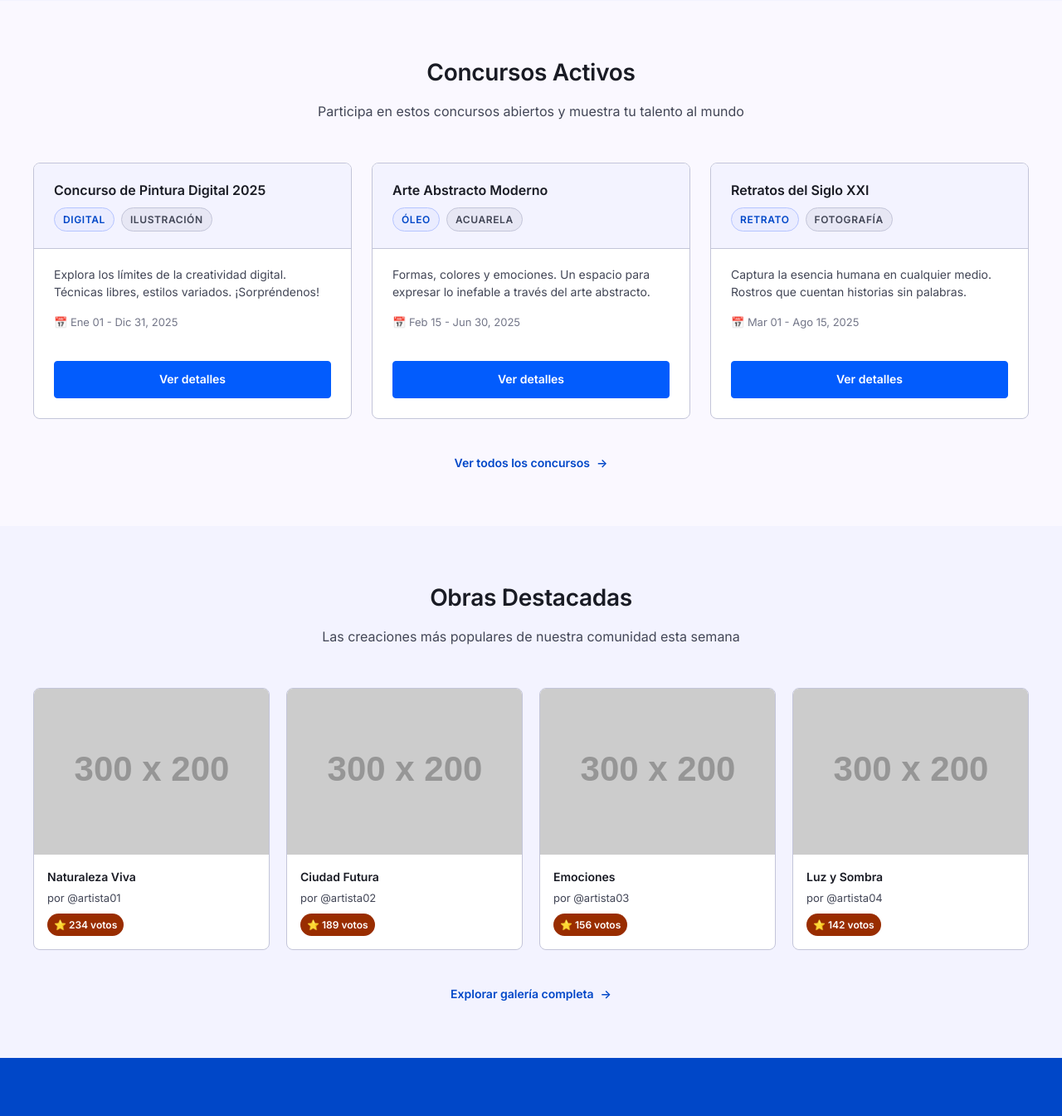
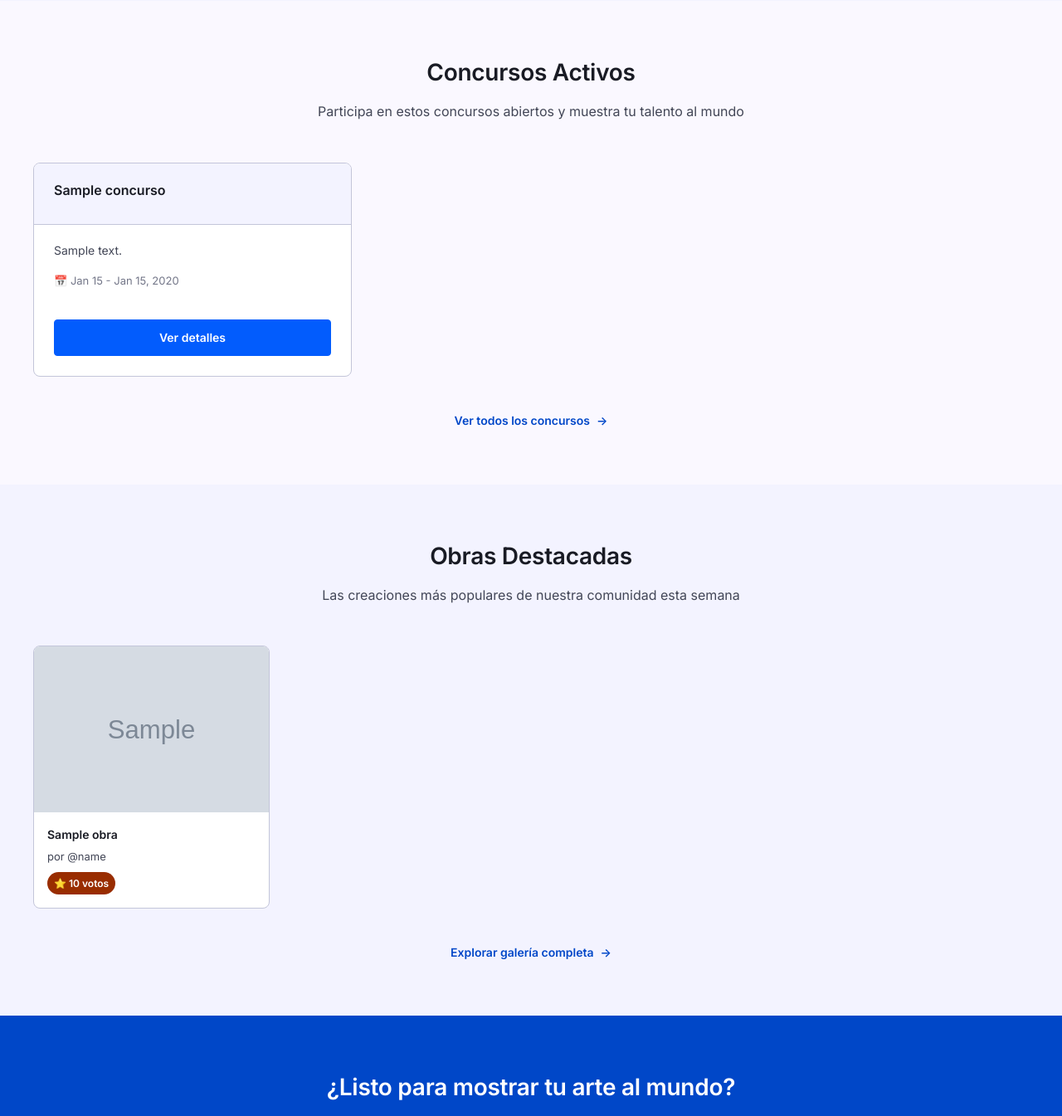
Before and after one commit to alvarezmarlen/ArtRanking-API, a Flask app: template app/templates/index.html in a window 1280 px wide. Shown: the part 1310-2655 px from the top of the page at 83% size. Run offline with Flask 2, Linux system fonts and the light colour scheme; the template is opened without the code that fills it: most values are stand-ins (such as "Sample title", 1, 10 or a date in 2020); grey boxes marked "Sample" are stand-in pictures; grey boxes labelled with a size stand in for pictures from a placeholder-image service; some libraries are stand-ins or nearby versions.

Commit message:
fix bugs

```diff
--- a/app/templates/index.html
+++ b/app/templates/index.html
@@ -33,19 +33,19 @@
 <section class="stats-bar">
     <div class="container">
         <div class="stat-item">
-            <h3>1,247</h3>
+            <h3>{{ total_obras }}</h3>
             <p>Obras Subidas</p>
         </div>
         <div class="stat-item">
-            <h3>86</h3>
+            <h3>{{ concursos_activos }}</h3>
             <p>Concursos Activos</p>
         </div>
         <div class="stat-item">
-            <h3>15,892</h3>
+            <h3>{{ total_votos }}</h3>
             <p>Votos Emitidos</p>
         </div>
         <div class="stat-item">
-            <h3>342</h3>
+            <h3>{{ total_artistas }}</h3>
             <p>Artistas Registrados</p>
         </div>
     </div>
@@ -86,54 +86,26 @@
             <p>Participa en estos concursos abiertos y muestra tu talento al mundo</p>
         </div>
         <div class="contests-grid">
+            {% if concursos %}
+                {% for concurso in concursos %}
                 <div class="contest-card">
                     <div class="contest-card-header">
-                    <h3>Concurso de Pintura Digital 2025</h3>
-                    <div class="contest-tags">
-                        <span class="tag tag-primary">Digital</span>
-                        <span class="tag">Ilustración</span>
+                        <h3>{{ concurso.titulo }}</h3>
+                    </div>
+                    <div class="contest-card-body">
+                        <p>{{ concurso.descripcion }}</p>
+                        <div class="contest-meta">
+                            📅 {{ concurso.fecha_inicio.strftime('%b %d') if concurso.fecha_inicio else '' }} - {{ concurso.fecha_fin.strftime('%b %d, %Y') if concurso.fecha_fin else '' }}
                         </div>
                     </div>
-                <div class="contest-card-body">
-                    <p>Explora los límites de la creatividad digital. Técnicas libres, estilos variados. ¡Sorpréndenos!</p>
-                    <div class="contest-meta">📅 Ene 01 - Dic 31, 2025</div>
-                </div>
                     <div class="contest-card-footer">
-                    <a href="/concursos/1" class="btn btn-primary" style="width:100%">Ver detalles</a>
+                        <a href="/concursos/{{ concurso.id }}/detalle" class="btn btn-primary" style="width:100%">Ver detalles</a>
                     </div>
                 </div>
-            <div class="contest-card">
-                <div class="contest-card-header">
-                    <h3>Arte Abstracto Moderno</h3>
-                    <div class="contest-tags">
-                        <span class="tag tag-primary">Óleo</span>
-                        <span class="tag">Acuarela</span>
-                    </div>
-                </div>
-                <div class="contest-card-body">
-                    <p>Formas, colores y emociones. Un espacio para expresar lo inefable a través del arte abstracto.</p>
-                    <div class="contest-meta">📅 Feb 15 - Jun 30, 2025</div>
-                </div>
-                <div class="contest-card-footer">
-                    <a href="/concursos/2" class="btn btn-primary" style="width:100%">Ver detalles</a>
-                </div>
-            </div>
-            <div class="contest-card">
-                <div class="contest-card-header">
-                    <h3>Retratos del Siglo XXI</h3>
-                    <div class="contest-tags">
-                        <span class="tag tag-primary">Retrato</span>
-                        <span class="tag">Fotografía</span>
-                    </div>
-                </div>
-                <div class="contest-card-body">
-                    <p>Captura la esencia humana en cualquier medio. Rostros que cuentan historias sin palabras.</p>
-                    <div class="contest-meta">📅 Mar 01 - Ago 15, 2025</div>
-                </div>
-                <div class="contest-card-footer">
-                    <a href="/concursos/3" class="btn btn-primary" style="width:100%">Ver detalles</a>
-                </div>
-            </div>
+                {% endfor %}
+            {% else %}
+                <p style="grid-column: 1/-1; text-align: center; color: var(--on-surface-variant);">No hay concursos activos</p>
+            {% endif %}
         </div>
         <div class="view-all">
             <a href="/concursos">Ver todos los concursos</a>
@@ -149,54 +121,24 @@
             <p>Las creaciones más populares de nuestra comunidad esta semana</p>
         </div>
         <div class="gallery-grid">
+            {% if obras %}
+                {% for obra in obras %}
                 <div class="gallery-item">
-                <img src="https://placehold.co/300x200/0047c8/ffffff?text=Naturaleza+Viva" alt="Naturaleza Viva">
+                    <img src="{{ obra.imagen_url }}" alt="{{ obra.titulo }}">
                     <div class="gallery-item-overlay">
-                    <h4 style="color:white; margin:0; font-size:14px;">Naturaleza Viva</h4>
-                    <p style="color:rgba(255,255,255,0.8); margin:4px 0 0; font-size:12px;">por @artista01</p>
+                        <h4 style="color:white; margin:0; font-size:14px;">{{ obra.titulo }}</h4>
+                        <p style="color:rgba(255,255,255,0.8); margin:4px 0 0; font-size:12px;">por @{{ obra.autor.email.split('@')[0] if obra.autor else 'anonimo' }}</p>
                     </div>
                     <div class="gallery-item-info">
-                    <h4>Naturaleza Viva</h4>
-                    <p>por @artista01</p>
-                    <div class="gallery-item-votes">⭐ 234 votos</div>
+                        <h4>{{ obra.titulo }}</h4>
+                        <p>por @{{ obra.autor.email.split('@')[0] if obra.autor else 'anonimo' }}</p>
+                        <div class="gallery-item-votes">⭐ {{ obra.votos }} votos</div>
                     </div>
                 </div>
-            <div class="gallery-item">
-                <img src="https://placehold.co/300x200/025cfd/ffffff?text=Ciudad+Futura" alt="Ciudad Futura">
-                <div class="gallery-item-overlay">
-                    <h4 style="color:white; margin:0; font-size:14px;">Ciudad Futura</h4>
-                    <p style="color:rgba(255,255,255,0.8); margin:4px 0 0; font-size:12px;">por @artista02</p>
-                </div>
-                <div class="gallery-item-info">
-                    <h4>Ciudad Futura</h4>
-                    <p>por @artista02</p>
-                    <div class="gallery-item-votes">⭐ 189 votos</div>
-                </div>
-            </div>
-            <div class="gallery-item">
-                <img src="https://placehold.co/300x200/505f76/ffffff?text=Emociones" alt="Emociones">
-                <div class="gallery-item-overlay">
-                    <h4 style="color:white; margin:0; font-size:14px;">Emociones</h4>
-                    <p style="color:rgba(255,255,255,0.8); margin:4px 0 0; font-size:12px;">por @artista03</p>
-                </div>
-                <div class="gallery-item-info">
-                    <h4>Emociones</h4>
-                    <p>por @artista03</p>
-                    <div class="gallery-item-votes">⭐ 156 votos</div>
-                </div>
-            </div>
-            <div class="gallery-item">
-                <img src="https://placehold.co/300x200/992d00/ffffff?text=Luz+y+Sombra" alt="Luz y Sombra">
-                <div class="gallery-item-overlay">
-                    <h4 style="color:white; margin:0; font-size:14px;">Luz y Sombra</h4>
-                    <p style="color:rgba(255,255,255,0.8); margin:4px 0 0; font-size:12px;">por @artista04</p>
-                </div>
-                <div class="gallery-item-info">
-                    <h4>Luz y Sombra</h4>
-                    <p>por @artista04</p>
-                    <div class="gallery-item-votes">⭐ 142 votos</div>
-                </div>
-            </div>
+                {% endfor %}
+            {% else %}
+                <p style="grid-column: 1/-1; text-align: center; color: var(--on-surface-variant);">No hay obras destacadas</p>
+            {% endif %}
         </div>
         <div class="view-all">
             <a href="/galeria">Explorar galería completa</a>
```
Also changed, not shown: app/__init__.py (+25 -1 lines), app/routes/concurso_rutas.py (+14 -3 lines), app/templates/user/concursos/detalle.html (+119 -0 lines). Lines whose indentation alone changed are shown as unchanged.
